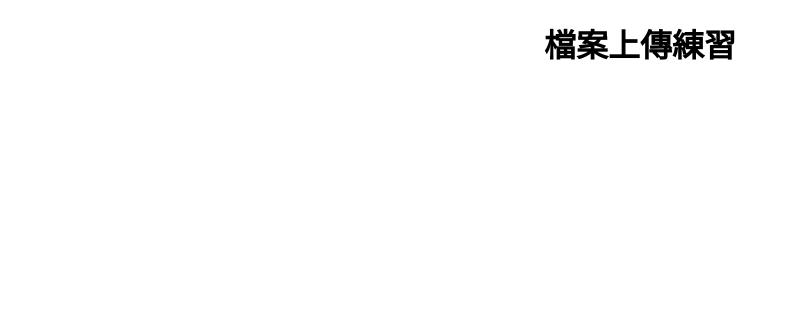
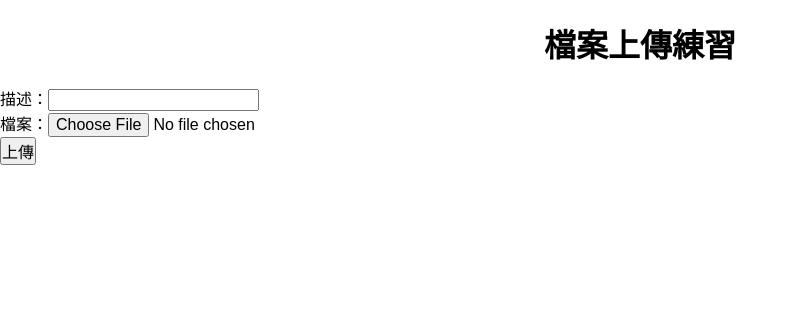
Before and after one commit to luchiahsuan/tyrtry_file, a PHP site: page /upload.php in a window 1280 px wide. Shown: the top 336 px of the page, without its empty margins (0-798 px from the left). Run offline with PHP 8.4, Linux system fonts and the light colour scheme.

Commit message:
基本上傳連結完成

```diff
--- a/upload.php
+++ b/upload.php
@@ -19,7 +19,19 @@
 <body>
  <h1 class="header">檔案上傳練習</h1>
  <!----建立你的表單及設定編碼----->
+<?php
+if(isset($_GET['upload'])&&$_GET['upload']=='success'){
+    echo"上傳成功";
+}
+?>
 
+<form action="./api/upload.php" method="post" enctype="multipart/form-data">
+<ul>
+    <li>描述：<input type="text" name="description"></li>
+    <li>檔案：<input type="file" name="file_name"></li>
+    <li><input type="submit" value="上傳"></li>
+</ul>
+</form>
 
 
 
```
Also changed, not shown: api/upload.php (added, +11 -0 lines).
